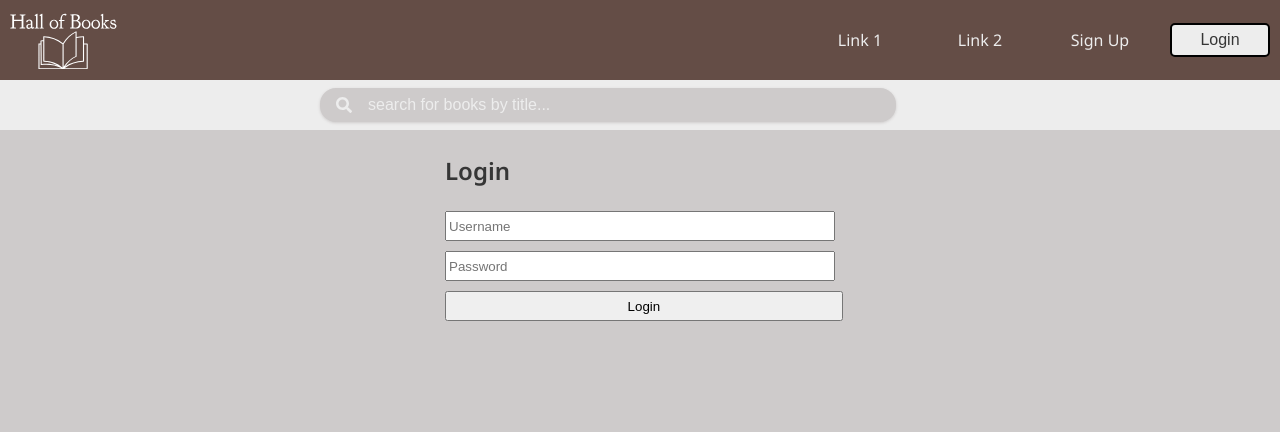
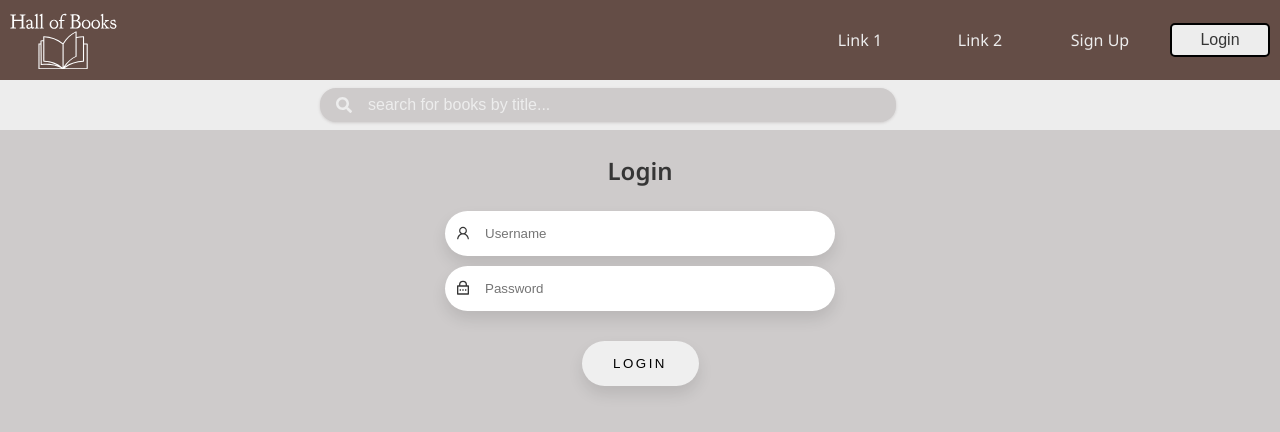
Before and after one commit to anna-bc/hall-of-books-frontend, a React (Create React App) app: page /login in a window 1280 px wide. Shown: the top 432 px of the page. Built offline with nearby package versions, Linux system fonts and the light colour scheme; a web font is replaced by a local one.

Commit message:
changed login styling to be like the register styling

```diff
--- a/src/components/LoginForm/LoginForm.scss
+++ b/src/components/LoginForm/LoginForm.scss
@@ -1,21 +1,58 @@
 .LoginForm {
   margin: auto;
-    width: 30%;
+  width: 20%;
   min-width: 390px;
   display: flex;
   flex-direction: column;
+  text-align: center;
 
   &__form {
     display: flex;
     flex-direction: column;
+    gap: 30px;
+
+    &__wrapper {
+      position: relative;
+
+      svg {
+        position: absolute;
+        left: 10px;
+        top: 30%;
+      }
+    }
+
+    &__inputs {
+        display: flex;
+        flex-direction: column;
         gap: 10px;
+    }
 
     &__input {
-             height: 30px;
+      height: 45px;
       width: 100%;
+      border-radius: 45px;
+      border: none;
+      box-shadow: 0px 8px 15px rgba(0, 0, 0, 0.1);
+      padding: 0 40px 0 40px;
+
 
       &-button {
-                width: 102% ;
+        margin-top: 20px;
+        width: 30%;
+        margin: auto;
+        text-transform: uppercase;
+        letter-spacing: 2.5px;
+        cursor: pointer;
+        outline: none;
+        transition: all 0.3s ease 0s;
+        padding: 0;
+      }
+
+      &-button:hover {
+        background-color: var(--color-liver);
+        color: var(--color-anti-flash-white);
+        box-shadow: 0px 15px 20px var(--color-liver);
+        transform: translateY(-7px);
       }
     }
     }
--- a/src/components/LoginForm/LoginForm.tsx
+++ b/src/components/LoginForm/LoginForm.tsx
@@ -1,5 +1,7 @@
 import React from "react";
 import { Dispatch, FormEvent, SetStateAction, SyntheticEvent, useState } from "react";
+import { AiOutlineUser } from "react-icons/ai";
+import { RiLockPasswordLine } from "react-icons/ri";
 import { User } from "../../models/User";
 import "./LoginForm.scss"
 
@@ -39,20 +41,32 @@ function LoginForm(props: LoginFormProps) {
     <div className="LoginForm">
       <h3>Login</h3>
       <form className="LoginForm__form" onSubmit={handleLogin}>
+        <div className="LoginForm__form__inputs">
+          <div className="LoginForm__form__wrapper">
+            <AiOutlineUser />
             <input
               className="LoginForm__form__input"
               type="text"
               name="username"
               placeholder="Username"
-          onChange={(e) => setUsername((e.target as HTMLInputElement).value)}
+              onChange={(e) =>
+                setUsername((e.target as HTMLInputElement).value)
+              }
             ></input>
+          </div>
+          <div className="LoginForm__form__wrapper">
+            <RiLockPasswordLine />
             <input
               className="LoginForm__form__input"
               type="password"
               name="password"
               placeholder="Password"
-          onChange={(e) => setPassword((e.target as HTMLInputElement).value)}
+              onChange={(e) =>
+                setPassword((e.target as HTMLInputElement).value)
+              }
             ></input>
+          </div>
+        </div>
         <input
           className="LoginForm__form__input LoginForm__form__input-button"
           type="submit"
--- a/src/components/LoginForm/LoginSuccess.tsx
+++ b/src/components/LoginForm/LoginSuccess.tsx
@@ -1,11 +1,12 @@
+import React from "react";
 import { User } from "../../models/User";
 
 function LoginSuccess(props: {
   username: string,
 }) {
   return (
-    <div>
-      <h3>Already logged in with the username {props.username}</h3>
+    <div className="LoginForm">
+      <h4>Already logged in with the username {props.username}</h4>
     </div>
   );
 };
```
Lines whose indentation alone changed are shown as unchanged.
